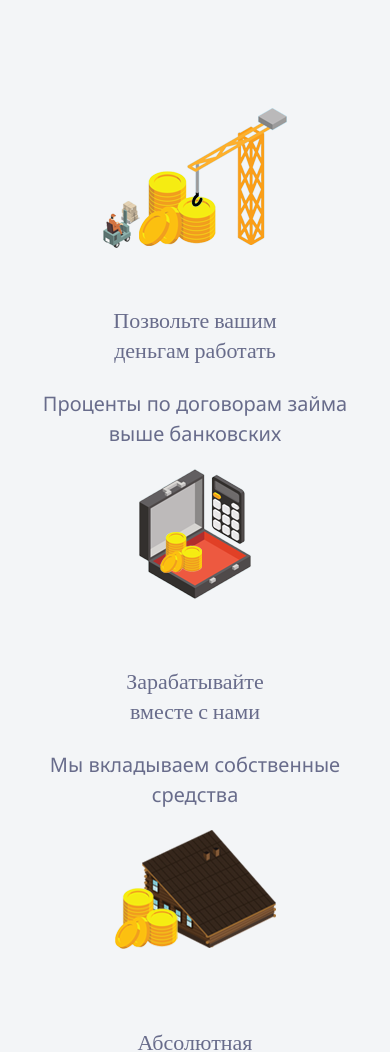
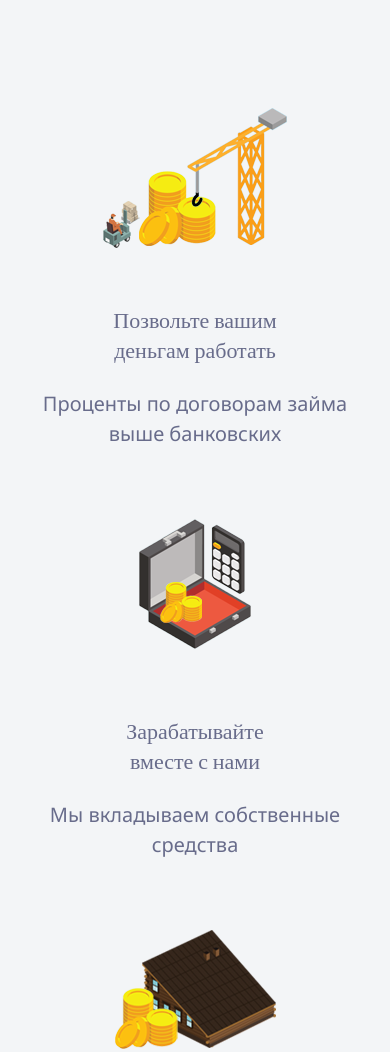
Before and after one commit to elenaVakhrusheva/glo-academy, a plain HTML site: page 6_grid/index.html in a window 390 px wide. Shown: the part 87-1139 px from the top of the page. Drawn offline with Linux system fonts and the light colour scheme.

Commit message:
add media

```diff
--- a/6_grid/css/style.css
+++ b/6_grid/css/style.css
@@ -35,3 +35,8 @@ margin-bottom: 24px;
   margin-bottom: 50px;
   height: 147px;
 }
+
+@media (max-width:768px){
+  .why-list__item {margin-bottom: 70px;}
+
+}
```
